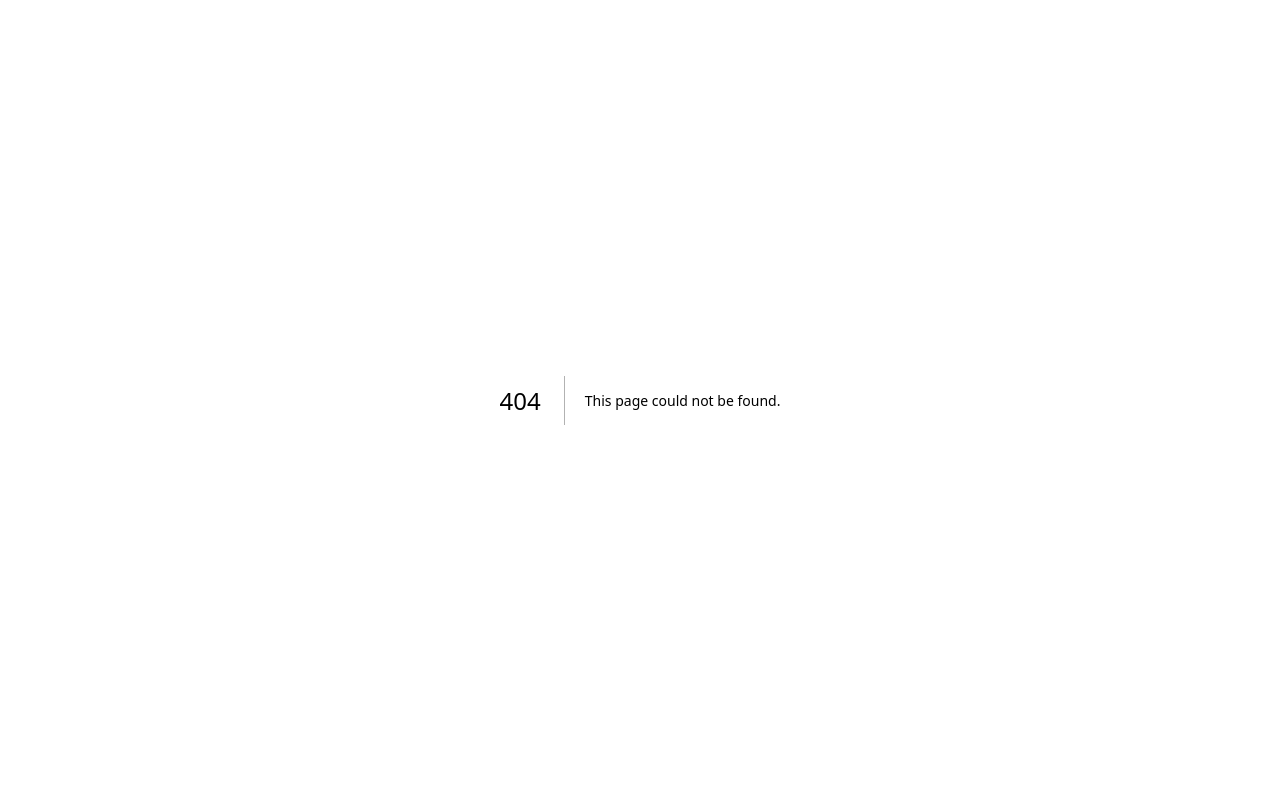
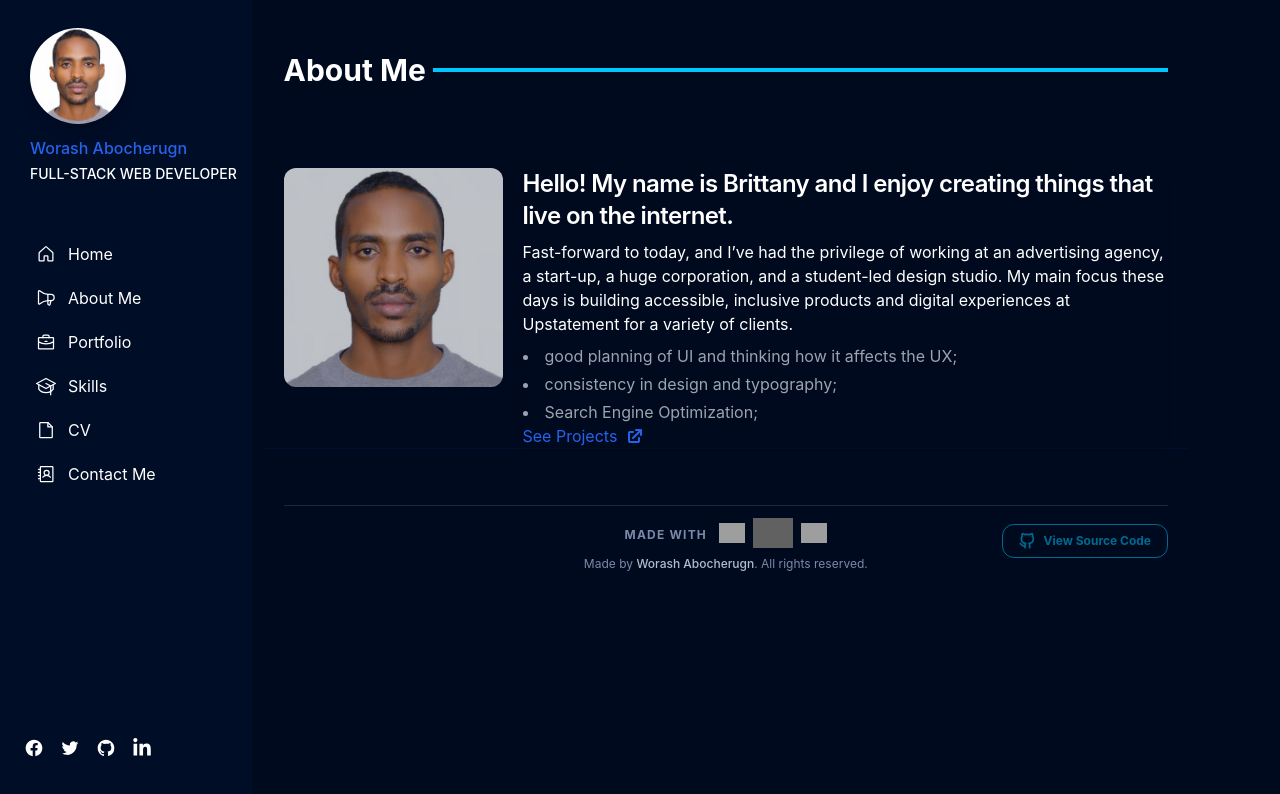
Before and after one commit to worashf/portfolio, a Next.js app: page /about in a window 1280 px wide. Before the commit this address had no page. Shown: the top 794 px of the page. Built offline with nearby package versions, Linux system fonts and the light colour scheme; grey boxes are pictures that could not be loaded.

Commit message:
Add about page

```diff
--- /dev/null
+++ b/pages/about.js
@@ -0,0 +1,21 @@
+import React from 'react';
+import PageContainer from '../components/layout/Container';
+import About from '../components/about/About';
+const AboutPage = () => {
+  return (
+    <PageContainer
+      currentPage="About"
+      meta={{
+        desc: "I'm a passionate web developer and designer coding beautiful websites and apps.",
+      }}
+    >
+      <div className="pt-10  ">
+        <div className="md:mx-5 space-y-20  ">
+          <About />
+        </div>
+      </div>
+    </PageContainer>
+  );
+};
+
+export default AboutPage;
```
